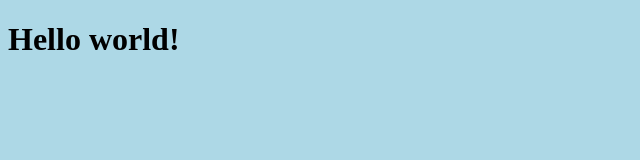
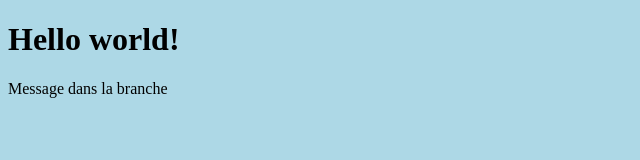
Before and after one commit to cesairefotsing/newProject, a plain HTML site: page index.html in a window 1280 px wide. Shown: the whole page, without its empty margins (0-640 px from the left). Drawn offline with Linux system fonts and the light colour scheme.

Commit message:
changement dans la branche2

```diff
--- a/index.html
+++ b/index.html
@@ -13,5 +13,6 @@ body {
 </style>
 <body>
   <h1>Hello world!</h1>
+  <p>Message dans la branche</p>
 </body>
 </html>
```
